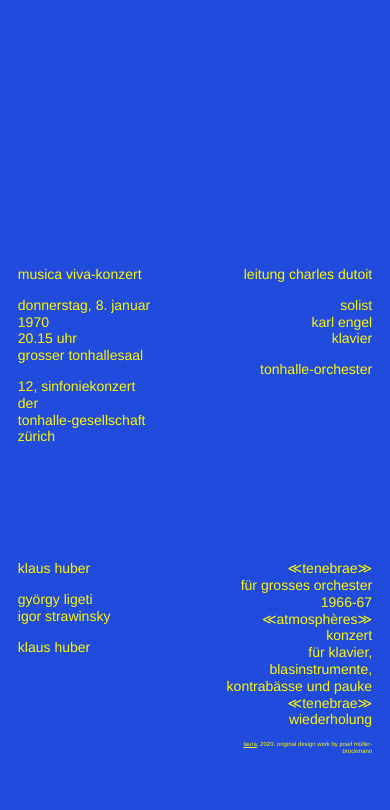
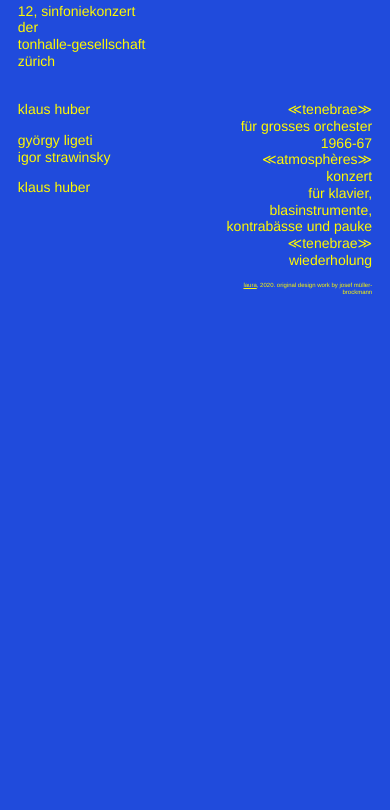
Before and after one commit to laurasandoval/ResponsiveMullerBrockmann, a plain HTML site: page musica-viva-1970/index.html in a window 390 px wide. Shown: the part 617-1427 px from the top of the page. After the commit the page ends 970 px from the top, so only its background shows below. Drawn offline with Linux system fonts and the light colour scheme.

Commit message:
chore: minor responsive style adjustments

```diff
--- a/musica-viva-1970/index.html
+++ b/musica-viva-1970/index.html
@@ -147,7 +147,7 @@
 
       @media (max-width: 460px) {
         body {
-          grid-template-rows: 0.4fr repeat(2, 1fr) 0.4fr repeat(2, 1fr);
+          grid-template-rows: 0.2fr repeat(2, 1fr) 0.1fr repeat(2, 1fr);
           grid-gap: 14px 2px;
           height: auto;
           min-height: 100%;
@@ -156,6 +156,9 @@
         body > span {
           font-size: 84px;
         }
+        body > .column {
+        padding: 0;
+      }
         body > .column:nth-of-type(1) {
           grid-column: var(--content-start-column) /
             calc(var(--content-start-column) + 9);
```
